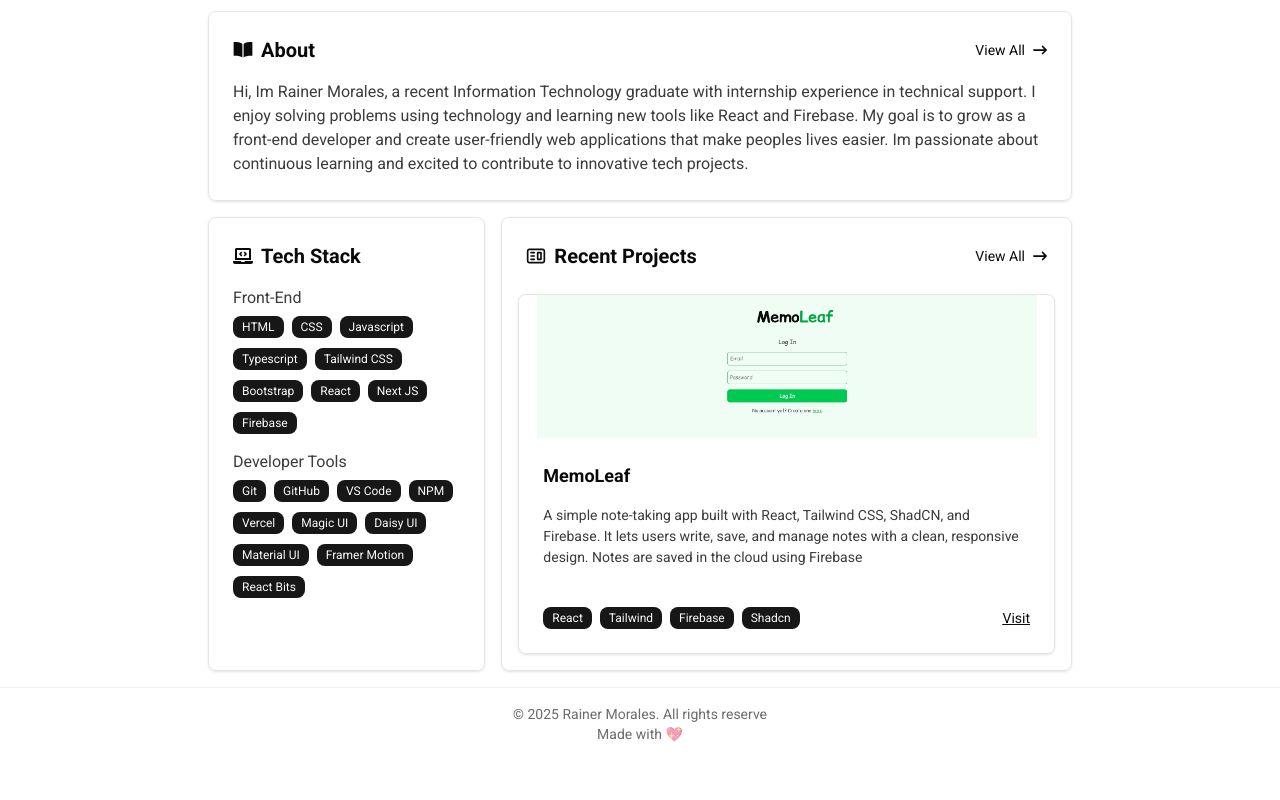
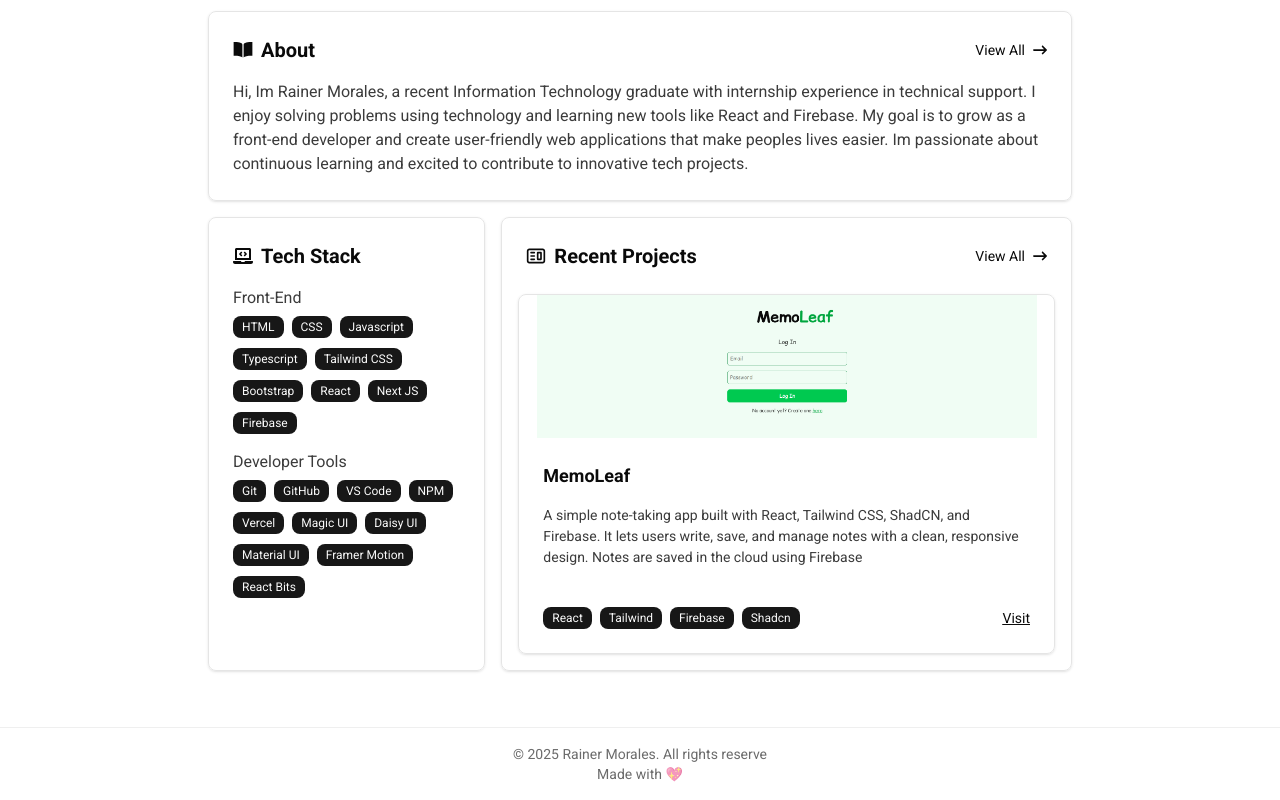
Before and after one commit to RainerMorales/My-Portfolio, a Next.js app: page / in a window 1280 px wide. Shown: the part 511-1311 px from the top of the page. Before the commit the page ends 1271 px from the top, so only its background shows below. Built offline with nearby package versions, Linux system fonts and the light colour scheme.

Commit message:
fix bugs

```diff
--- a/src/app/layout.tsx
+++ b/src/app/layout.tsx
@@ -33,7 +33,7 @@ export default function RootLayout({
           {children}
           <ModeToggle />
         </ThemeProvider>
-        <footer className="border-t text-center p-4 opacity-60 text-sm">
+        <footer className="border-t mt-10 text-center p-4 opacity-60 text-sm">
           <div>&copy; {years} Rainer Morales. All rights reserve</div>
           <div>Made with 💖</div>
         </footer>
```
